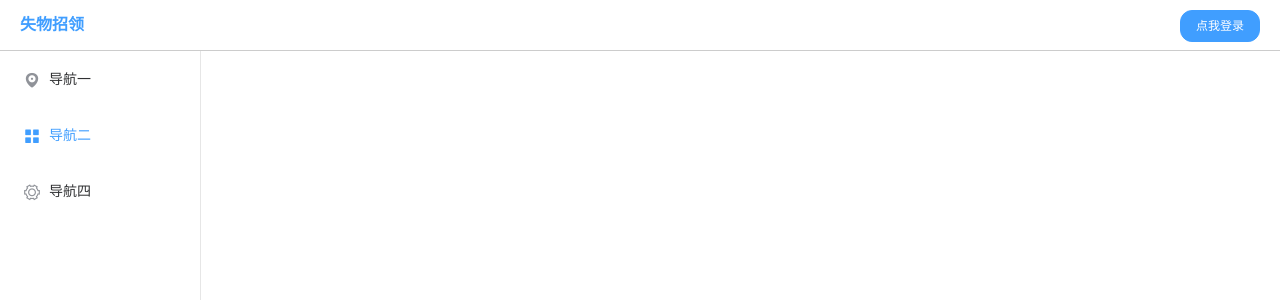
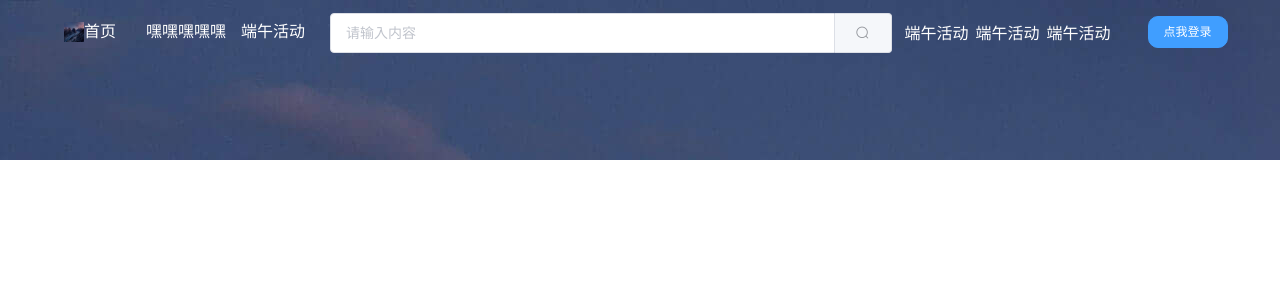
Before and after one commit to LJX-Git-rgb/lostandfound-system, a Vue app in the folder lostandfound-web/: page / in a window 1280 px wide. Shown: the top 300 px of the page. Built offline with nearby package versions, Linux system fonts and the light colour scheme.

Commit message:
modify  web-mainsite

```diff
--- /dev/null
+++ b/lostandfound-web/src/components/MainSiteHeader.vue
@@ -0,0 +1,191 @@
+<template>
+    <div id="header">
+        <div id="header-bar">
+            <ul id="left-menu">
+                <li>
+                    <a href="" id="home">
+                        <img src="../../public/image/login_backImg.jpeg" alt="">
+                        <span>首页</span>
+                    </a>
+                </li>
+                <li>
+                    <a href="">
+                        <span>嘿嘿嘿嘿嘿</span>
+                    </a>
+                </li>
+                <li>
+                    <a href="">
+                    <span>端午活动</span>
+                    </a>
+                </li>
+            </ul>
+            <div id="header-search">
+                <div id="search-bar">
+                    <el-input placeholder="请输入内容" v-model="searchInput" class="input-with-select">
+                        <el-button slot="append" icon="el-icon-search"></el-button>
+                    </el-input>
+                </div>
+            </div>
+            <ul id="right-menu">
+                <li>
+                    <a href="">
+                    <span>端午活动</span>
+                    </a>
+                </li>
+                <li>
+                    <a href="">
+                    <span>端午活动</span>
+                    </a>
+                </li>
+                <li>
+                    <a href="">
+                    <span>端午活动</span>
+                    </a>
+                </li>
+                <li>
+                    <div id="loginInfo">
+                        <el-dropdown @command="handleCommand" v-if="this.$store.state.isLogin">
+                            <span class="el-dropdown-link">
+                            我的信息
+                            <i class="el-icon-arrow-down el-icon--right"></i>
+                            </span>
+                            <el-dropdown-menu slot="dropdown">
+                            <el-dropdown-item>个人中心</el-dropdown-item>
+                            <el-dropdown-item>设置</el-dropdown-item>
+                            <el-dropdown-item>退出账号</el-dropdown-item>
+                            </el-dropdown-menu>
+                        </el-dropdown>
+
+                        <div id="unLogin" v-if="!this.$store.state.isLogin">
+                            <el-button type="primary" @click="transLogin" size = "small">点我登录</el-button>
+                        </div>
+                    </div>
+                </li>
+            </ul>
+        </div>
+        <div id="header-banner">
+            <img src="../../public/image/login_backImg.jpeg" alt="">
+        </div>
+    </div>
+</template>
+
+<script>
+export default {
+    data() {
+        return {
+            searchInput:""
+        }
+    },
+    methods: {
+        transLogin(){
+            this.$router.push({path:'/login'})
+        }
+    }
+}
+</script>
+
+<style scoped>
+    #header{
+        min-height: 64px;
+        position: relative;
+        margin: 0 auto;
+        width: 100%;
+        background-color: grey;
+    }
+    #header #header-bar{
+        position: absolute;
+        display: flex;
+        align-items: center;
+        z-index: 1;
+        width: 100%;
+        height: 64px;
+    }
+
+    /* left menu */
+    #left-menu{
+        margin-right: 10px;
+        display: flex;
+        align-items: center;
+        flex-shrink: 0;
+        padding-left: 5%;
+    }
+    #left-menu a{
+        height: 64px;
+        line-height: 64px;
+        font-size: 14px;
+        cursor: pointer;
+        margin-right: 15px;
+    }
+    #left-menu #home{
+        display: flex;
+        align-items: center;
+        font-size: 14px;
+        cursor: pointer;
+        margin-right: 30px;
+    }
+    #home img{
+        height: 20px;
+        width: 20px;
+    }
+
+   /* search */
+    #header-search{
+        flex: 1 auto;
+        height: 38px;
+    }
+    #search-bar{
+        position: relative;
+        margin: 0 auto;
+        min-width: 181px;
+        max-width: 600px;
+    }
+
+    /* right menu */
+    #right-menu{
+        display: flex;
+        align-items: center;
+        margin-left: 10px;
+        padding-right: 3%;
+    }
+    #right-menu li{
+        margin: 0 3px;
+        min-width: 25px;
+        display: block;
+        flex-shrink: 0;
+        margin-right: 4px;
+        text-align: center;
+        cursor: pointer;
+    }
+
+    /* banner */
+    #header-banner{
+        background-color: green;
+        /* position: absolute; */
+        top: 0;
+        bottom: 0;
+        left: 0;
+        right: 0;
+        overflow: hidden;
+        opacity: 1;
+        height: 160px;
+    }
+    /* #header-banner img{
+        width: 100%;
+        height: 160px;
+    } */
+
+    /* login button */
+    #loginInfo{
+        width: 100px;
+        margin-left: 20px;
+    }
+    #unLogin button{
+        border-radius: 10px;
+    }
+
+    a span{
+        font-weight: normal;
+        font-size: 16px;
+        color: white;
+    }
+</style>
--- /dev/null
+++ b/lostandfound-web/src/components/goodsItem.vue
@@ -0,0 +1,65 @@
+<template>
+    <div id="goods-row">
+        <el-row type="flex" justify="center">
+            <el-col v-for="(o, index) in 3" :key="o" :offset="index > 0 ? 1 : 0">
+                <a href="">
+                    <el-card :body-style="{ padding: '10px' }">
+                        <img src="https://shadow.elemecdn.com/app/element/hamburger.9cf7b091-55e9-11e9-a976-7f4d0b07eef6.png" class="image">
+                        <div id="card-text">
+                            <span>好吃的汉堡</span>
+                            <div class="bottom clearfix">
+                            <time class="time">{{ currentDate }}</time>
+                            </div>
+                        </div>
+                    </el-card>
+                </a>
+            </el-col>
+        </el-row>
+    </div>
+</template>
+
+<script>
+export default {
+
+}
+</script>
+
+<style>
+    #goods-row{
+        padding: 0 10%;
+        border: 1px solid blue;
+    }
+    #card-text{
+        padding: 14px;
+    }
+    /* element ui */
+    .time {
+    font-size: 13px;
+        color: #999;
+    }
+
+    .bottom {
+        margin-top: 13px;
+        line-height: 12px;
+    }
+
+    .button {
+        padding: 0;
+        float: right;
+    }
+
+    .image {
+        width: 100%;
+        display: block;
+    }
+
+    .clearfix:before,
+    .clearfix:after {
+        display: table;
+        content: "";
+    }
+
+    .clearfix:after {
+        clear: both
+    }
+    </style>
--- a/lostandfound-web/src/router/index.js
+++ b/lostandfound-web/src/router/index.js
@@ -2,8 +2,9 @@ import Vue from 'vue'
 import VueRouter from 'vue-router'
 import UserInfo from '../views/UserInfo.vue'
 import MainSite from '../views/MainSite.vue'
-import login from '../views/Login.vue'
-
+import AdminSite from "../views/AdminSite.vue";
+import Login from '../views/Login.vue'
+import MainSiteBody from '../views/MainSiteBody.vue'
 
 
 Vue.use(VueRouter)
@@ -14,6 +15,26 @@ const routes = [
     name: 'mainSite',
     component: MainSite,
     children:[
+      // {
+      //   path: 'accountInfo',
+      //   name: 'accountInfo'
+      // },
+      {
+        path: '/mainSite',
+        component: MainSiteBody
+      }
+    ]
+  },
+  {
+    path: '/login',
+    name: 'login',
+    component: Login,
+  },
+  {
+    path: '/admin',
+    name: 'adminSite',
+    component: AdminSite,
+    children:[
       {
         path: 'allUser',
         name: 'UserInfo',
@@ -21,23 +42,6 @@ const routes = [
       }
     ]
   },
-  {
-    path: '/login',
-    name: 'login',
-    component: login,
-  },
-  // {
-  //   path: '/admin',
-  //   name: 'admin',
-  //   component: MainSite,
-  //   children:[
-  //     {
-  //       path: 'allUser',
-  //       name: 'UserInfo',
-  //       component: UserInfo
-  //     }
-  //   ]
-  // },
 ]
 
 const router = new VueRouter({
--- /dev/null
+++ b/lostandfound-web/src/views/AdminSite.vue
@@ -0,0 +1,24 @@
+<template>
+    <div id="mainSite">
+      <my-header/>
+      <div id="body">
+        <my-side/>
+        <router-view></router-view>
+      </div>
+    </div>
+</template>
+
+<script>
+import MyHeader from '../components/AdminHeader.vue'
+import MySide from '../components/AdminSide.vue'
+
+export default {
+  components: { MySide, MyHeader },
+}
+</script>
+
+<style scoped>
+  #body{
+    display: flex;
+  }
+</style>
--- a/lostandfound-web/src/views/Login.vue
+++ b/lostandfound-web/src/views/Login.vue
@@ -6,7 +6,7 @@
 <template>
   <div id="body">
     <div id="login-bac-img">
-      <img src="https://passport.baidu.com/static/passpc-account/img/reg_bg_min.jpg" alt="">
+      <img src="../../public/image/login_backImg.jpeg" alt="">
     </div>
     <div id="login-logo">
       <!-- <img src="https://passport.baidu.com/static/passpc-account/img/baidu.png" alt=""> -->
@@ -186,8 +186,8 @@ export default {
     right: 139px;
     top: 50%;
     margin-top: -300px;
-    width: 480px;
-    height: 600px;
+    width: 360px;
+    height: 480px;
     background: rgba(255,255,255,.9);
     border-radius: 12px;
     border-radius: 12px;
--- a/lostandfound-web/src/views/MainSite.vue
+++ b/lostandfound-web/src/views/MainSite.vue
@@ -1,26 +1,18 @@
 <template>
-    <div id="mainSite">
-      <my-header/>
-      <div id="body">
-        <my-side/>
-        <router-view></router-view>
-      </div>
-
-    </div>
+  <div id="mainSite">
+    <main-site-header/>
+    <router-view></router-view>
+  </div>
 </template>
 
 <script>
-import MyHeader from '../components/MyHeader.vue'
-import MySide from '../components/MySide.vue'
+import MainSiteHeader from '../components/MainSiteHeader.vue';
+export default {
+  components: { MainSiteHeader },
+}
 
-export default {
-  components: { MySide, MyHeader },
-}
 </script>
 
 <style scoped>
-  #body{
-    display: flex;
-    flex-wrap: wrap;
-  }
+
 </style>
--- /dev/null
+++ b/lostandfound-web/src/views/MainSiteBody.vue
@@ -0,0 +1,66 @@
+<template>
+  <div id="mainsite-body">
+    <div id="menu-class">
+      <ul>
+        <li>haha1</li>
+        <li>haha2</li>
+        <li>haha3</li>
+      </ul>
+    </div>
+    <div class="infinite-list-wrapper" style="overflow:auto">
+      <ul
+        class="list"
+        v-infinite-scroll="load"
+        infinite-scroll-disabled="disabled">
+        <li v-for="i in count" class="list-item" :key="i">
+          <goods-item/>
+        </li>
+      </ul>
+      <p v-if="loading">加载中...</p>
+      <p v-if="noMore">没有更多了</p>
+    </div>
+  </div>
+</template>
+
+<script>
+import goodsItem from '../components/goodsItem.vue'
+export default {
+  components: { goodsItem },
+  data () {
+    return {
+      count: 10,
+      loading: false
+    }
+  },
+  computed: {
+    noMore () {
+      return this.count >= 20
+    },
+    disabled () {
+      return this.loading || this.noMore
+    }
+  },
+  methods: {
+    load () {
+      this.loading = true
+      setTimeout(() => {
+        this.count += 2
+        this.loading = false
+      }, 2000)
+    }
+  }
+}
+</script>
+
+<style scoped>
+  #mainsite-body{
+    padding: 0 10%;
+  }
+  #menu-class{
+    background-color: red;
+    height: 200px;
+  }
+  .infinite-list-wrapper{
+    border: 1px solid black;
+  }
+</style>
--- a/lostandfound-web/src/views/UserInfo.vue
+++ b/lostandfound-web/src/views/UserInfo.vue
@@ -271,12 +271,4 @@ import axios from 'axios'
         width: 600px;
         margin-top: 15px;
     }
-
-/* element-ui css */
-    .el-select .el-input {
-        width: 130px;
-    }
-    .input-with-select .el-input-group__prepend {
-        background-color: #fff;
-    }
 </style>
```
Also changed, not shown: lostandfound-web/public/image/login_backImg.jpeg (added), lostandfound-web/src/components/AdminHeader.vue (renamed from lostandfound-web/src/components/MyHeader.vue), lostandfound-web/src/components/AdminSide.vue (renamed from lostandfound-web/src/components/MySide.vue), lostandfound-web/src/components/goodsInfo.vue (added), lostandfound-web/src/views/PersonInfo.vue (deleted).
